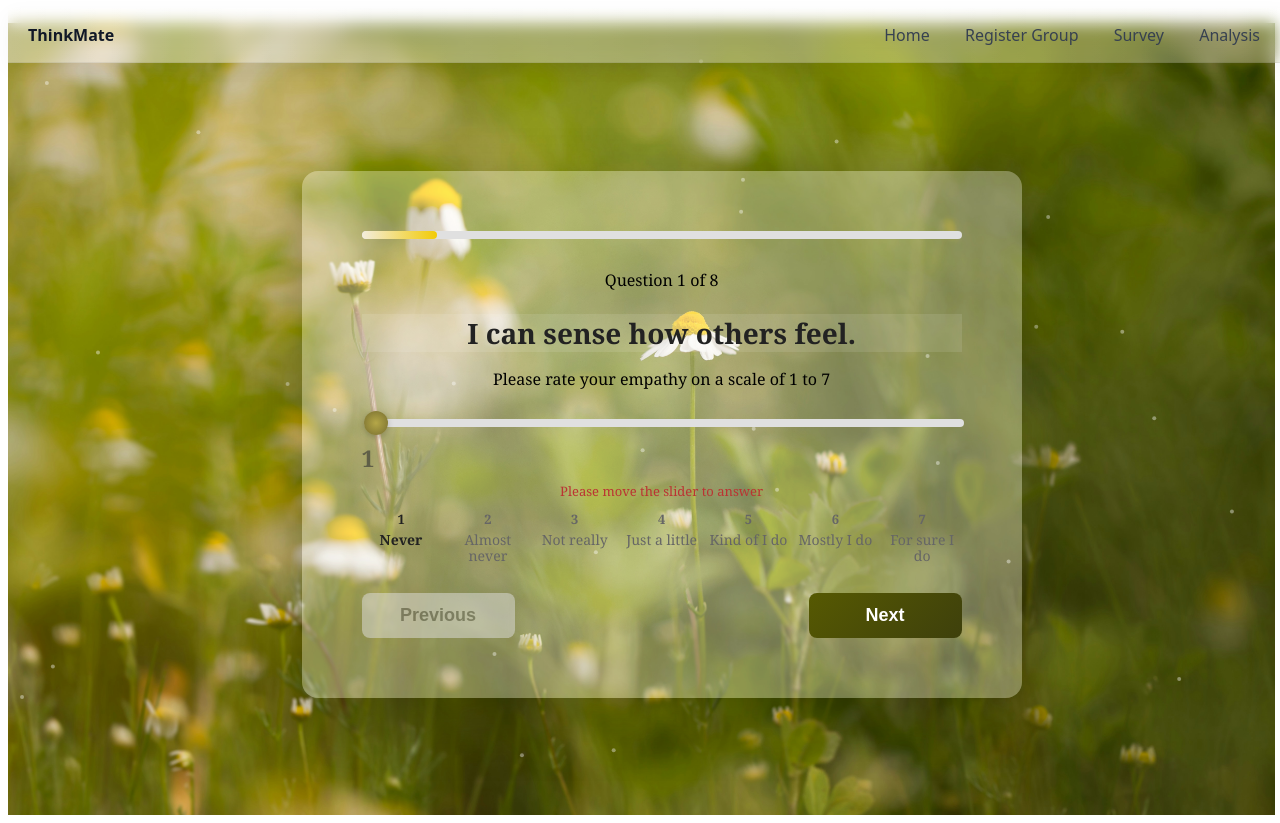
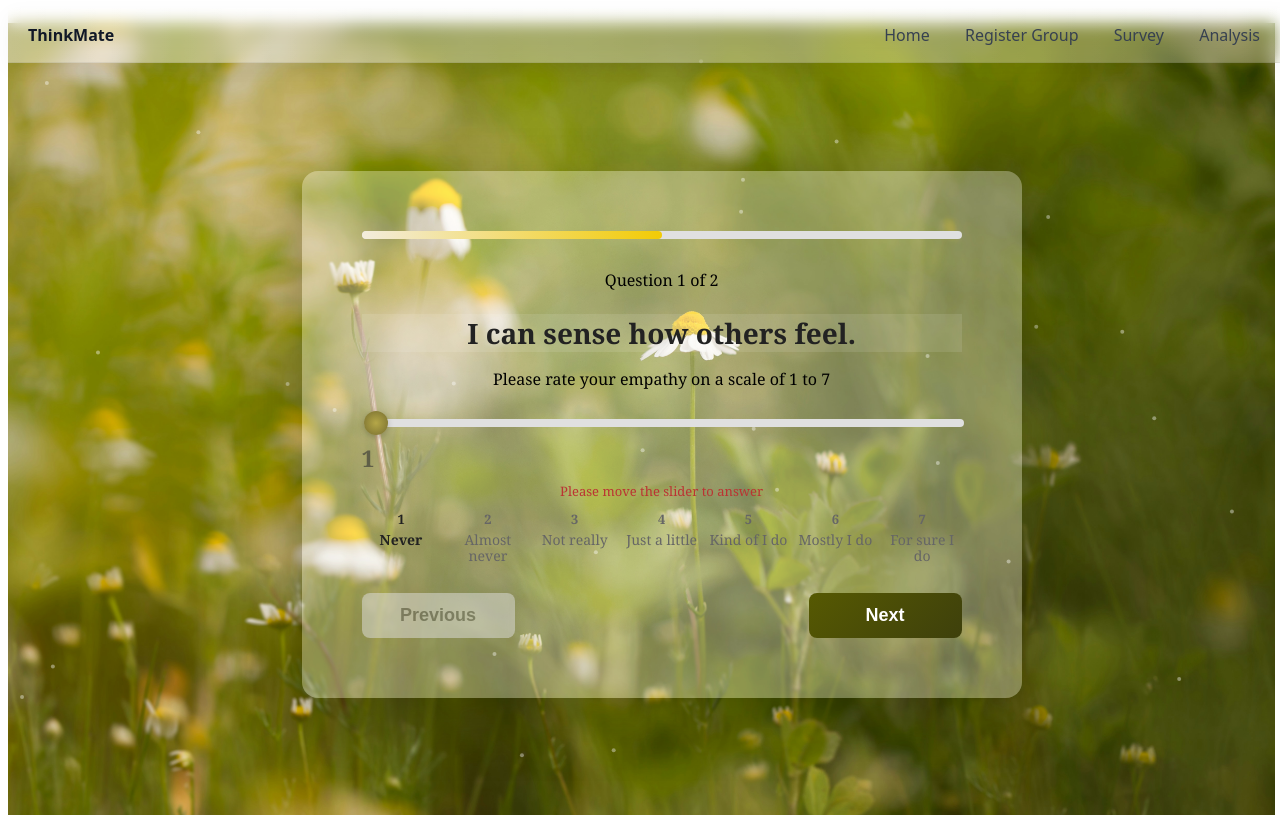
Before and after one commit to juhong7586/thinker, a Next.js app in the folder thinkmate/: page /survey in a window 1280 px wide. Built offline with nearby package versions, Linux system fonts and the light colour scheme; a web font is replaced by a local one.

Commit message:
added AI feature on survey page, ready to move on

```diff
--- a/thinkmate/components/SurveyForm.jsx
+++ b/thinkmate/components/SurveyForm.jsx
@@ -1,4 +1,5 @@
 import React, { useState } from 'react';
+import generateFromAnswers from '../utils/genClient';
 import styles from '../styles/Survey.module.css'
 
 // Questions data configuration
@@ -27,91 +28,90 @@ const questionsData = [
     ,
     invert: true
   },
-  {
-    id: 3,
-    type: 'slider',
-    question: "It is difficult for me to sense what my friends think.",
-    label: 'Please rate your empathy on a scale of 1 to 7',
-    name: 'empathy3',
-    required: true,
-    errorMessage: 'This field is required',
-    min: 1,
-    max: 7
-    ,
-    invert: true
-  },
-  {
-    id: 4,
-    type: 'slider',
-    question: "It is difficult for me to sense what my neighbors think.",
-    label: 'Please rate your empathy on a scale of 1 to 7',
-    name: 'empathy4',
-    required: true,
-    errorMessage: 'This field is required',
-    min: 1,
-    max: 7,
-    invert: true
-  },
-  {
-    id: 5,
-    type: 'checkbox',
-    question: 'It is important to me that (      ) are okay.',
-    label: 'Please select at least one option',
-    name: 'empathy5',
-    required: true,
-    errorMessage: 'Please select at least one interest',
-    options: [
-      { value: 'self', label: 'Myself' },
-      { value: 'family', label: 'My family' },
-      { value: 'friends', label: 'My friends' },
-      { value: 'classmates', label: 'My classmates and my teacher' },
-      { value: 'school', label: 'My school' },
-      { value: 'community', label: 'My community' },
-      { value: 'country', label: 'My country' },
-      { value: 'world', label: 'The world' }
-    ]
-  },
-  {
-    id: 6,
-    type: 'radio',
-    question: "I can see situations from my friends' perspectives.",
-    label: 'Please select one option',
-    name: 'empathy6',
-    required: true,
-    errorMessage: 'Please select an option',
-    options: [
-      { value: 'Yes', label: 'Yes' },
-      { value: 'No', label: 'No' }
-    ]
-  },
- {
-    id: 7,
-    type: 'checkbox',
-    question: 'I can predict the needs of (      ).',
-    label: 'Please select at least one option',
-    name: 'empathy7',
-    required: true,
-    errorMessage: 'Please select at least one interest',
-    options: [
-      { value: 'self', label: 'Myself' },
-      { value: 'family', label: 'My family' },
-      { value: 'friends', label: 'My friends' },
-      { value: 'classmates', label: 'My classmates and my teacher' },
-      { value: 'school', label: 'My school' },
-      { value: 'community', label: 'My community' },
-      { value: 'country', label: 'My country' },
-      { value: 'world', label: 'The world' }
-    ]
-  },
-  {
-    id: 8,
-    type: 'text',
-    question: "Please write three words when you are thinking about others.",
-    label: 'It could be feelings, objects, or situations.',
-    name: 'empathy8',
-    required: true,
-    errorMessage: 'This field is required'
-  }
+//   {
+//     id: 3,
+//     type: 'slider',
+//     question: "It is difficult for me to sense what my friends think.",
+//     label: 'Please rate your empathy on a scale of 1 to 7',
+//     name: 'empathy3',
+//     required: true,
+//     errorMessage: 'This field is required',
+//     min: 1,
+//     max: 7
+//     ,
+//     invert: true
+//   },
+//   {
+//     id: 4,
+//     type: 'slider',
+//     question: "It is difficult for me to sense what my neighbors think.",
+//     label: 'Please rate your empathy on a scale of 1 to 7',
+//     name: 'empathy4',
+//     required: true,
+//     errorMessage: 'This field is required',
+//     min: 1,
+//     max: 7,
+//     invert: true
+//   },
+//   {
+//     id: 5,
+//     type: 'checkbox',
+//     question: 'It is important to me that (      ) are okay.',
+//     label: 'Please select at least one option',
+//     name: 'empathy5',
+//     required: true,
+//     errorMessage: 'Please select at least one interest',
+//     options: [
+//       { value: 'self', label: 'Myself' },
+//       { value: 'family', label: 'My family' },
+//       { value: 'friends', label: 'My friends' },
+//       { value: 'classmates', label: 'My classmates and my teacher' },
+//       { value: 'school', label: 'My school' },
+//       { value: 'community', label: 'My community' },
+//       { value: 'country', label: 'My country' },
+//       { value: 'world', label: 'The world' }
+//     ]
+//   },
+//   {
+//     id: 6,
+//     type: 'slider',
+//     question: "I can see situations from my friends' perspectives.",
+//     label: 'Please rate your empathy on a scale of 1 to 7',
+//     name: 'empathy6',
+//     required: true,
+//     errorMessage: 'This field is required',
+//     min: 1,
+//     max: 7,
+//     invert: true
+//   },
+//  {
+//     id: 7,
+//     type: 'checkbox',
+//     question: 'I can predict the needs of (      ).',
+//     label: 'Please select at least one option',
+//     name: 'empathy7',
+//     required: true,
+//     errorMessage: 'Please select at least one interest',
+//     options: [
+//       { value: 'self', label: 'Myself' },
+//       { value: 'family', label: 'My family' },
+//       { value: 'friends', label: 'My friends' },
+//       { value: 'classmates', label: 'My classmates and my teacher' },
+//       { value: 'school', label: 'My school' },
+//       { value: 'community', label: 'My community' },
+//       { value: 'country', label: 'My country' },
+//       { value: 'world', label: 'The world' }
+//     ]
+//   },
+//   {
+//     id: 8,
+//     type: 'text',
+//     question: "Please write three words when you are thinking about others.",
+//     label: 'It could be feelings, objects, or situations.',
+//     name: 'empathy8',
+//     required: true,
+//     errorMessage: 'This field is required'
+//   }
 ];
 
 // Data handler functions
@@ -136,25 +136,6 @@ const dataHandler = {
     return false;
   },
 
-  submitData: async (formData) => {
-    console.log('Form Data to Submit:', formData);
-
-    try {
-      const response = await fetch('https://fake-api-server.com/submit', {
-        method: 'POST',
-        headers: {
-          'Content-Type': 'application/json',
-        },
-        body: JSON.stringify(formData)
-      });
-
-      console.log('Submission attempted');
-      return { success: true };
-    } catch (error) {
-      console.log('Expected error (fake server):', error.message);
-      return { success: true }; // Return success anyway for demo
-    }
-  },
 
   formatFormData: (answers) => {
     const formatted = {};
@@ -183,6 +164,8 @@ const SurveyForm = () => {
   const [errors, setErrors] = useState({});
   const [touched, setTouched] = useState({});
   const [isSubmitted, setIsSubmitted] = useState(false);
+  const [isSendingToAI, setIsSendingToAI] = useState(false);
+  const [aiReply, setAiReply] = useState(null);
 
   const totalQuestions = questionsData.length;
   const currentQuestionData = questionsData[currentQuestion - 1];
@@ -243,10 +226,10 @@ const SurveyForm = () => {
     return isValid;
   };
 
-  const handleNext = () => {
+  const handleNext = async () => {
     if (validateCurrentQuestion()) {
       if (currentQuestion === totalQuestions) {
-        handleSubmit();
+        await handleSubmit();
       } else {
         setCurrentQuestion(prev => prev + 1);
       }
@@ -261,16 +244,63 @@ const SurveyForm = () => {
 
   const handleSubmit = async () => {
     const formData = dataHandler.formatFormData(answers);
-    const result = await dataHandler.submitData(formData);
+    // First, submit to existing backend (demo)
 
-    if (result.success) {
+    if (formData) {
       setIsSubmitted(true);
+      console.log('SurveyForm: formData submitted, setIsSubmitted=true', { formData });
+    }
+
+    // Send formatted answers to AI for analysis/feedback via genClient
+    try {
+      setIsSendingToAI(true);
+      setAiReply(null);
+
+      const payload = {
+        type: 'survey_analysis',
+        data: formData,
+        meta: {
+          source: 'survey_form',
+          timestamp: new Date().toISOString()
+        }
+      };
+
+      const gen = await generateFromAnswers(payload).catch(err => ({ error: err.message }));
+
+      if (gen && gen.error) {
+        setAiReply({ error: gen.error });
+        console.log('SurveyForm: AI returned error', gen.error);
+      } else if (gen && (gen.reply || gen.answer || gen.data)) {
+        setAiReply(gen.reply ?? gen.answer ?? gen.data);
+        console.log('SurveyForm: AI reply received', gen.reply ?? gen.answer ?? gen.data);
+      } else if (typeof gen === 'string') {
+        setAiReply(gen);
+        console.log('SurveyForm: AI string reply received', gen);
+      } else {
+        setAiReply({ info: 'No response from AI' });
+        console.log('SurveyForm: AI returned no recognizable reply', gen);
+      }
+    } catch (err) {
+      setAiReply({ error: err.message });
+    } finally {
+      setIsSendingToAI(false);
     }
   };
 
   return (
     <div className={styles.container}>
       <div className={styles.formContainer}>
+        {/* DEBUG: visible debug banner while troubleshooting submission state */}
+        {isSubmitted && (
+          <div style={{position:'fixed',top:12,right:12,background:'#0b1220',color:'#e6f0ff',padding:'8px 12px',borderRadius:6,boxShadow:'0 2px 8px rgba(0,0,0,0.3)',zIndex:9999,fontSize:12}}>
+            <div style={{fontWeight:600,marginBottom:6}}>DEBUG</div>
+            <div>isSubmitted: {String(isSubmitted)}</div>
+            <div>isSendingToAI: {String(isSendingToAI)}</div>
+            <div style={{maxWidth:300,whiteSpace:'pre-wrap',overflow:'hidden',textOverflow:'ellipsis'}}>
+              aiReply: {typeof aiReply === 'string' ? aiReply : JSON.stringify(aiReply)}
+            </div>
+          </div>
+        )}
         {/* Progress Bar */}
         <div className={styles.progressBar}>
           <div
@@ -444,6 +474,22 @@ const SurveyForm = () => {
             <p className={`${styles.successText}`}>
               Your responses have been recorded. Thank you for completing the form.
             </p>
+            {/* AI Reply area */}
+            <div className={styles.aiReplyContainer}>
+              {isSendingToAI ? (
+                <p>Analyzing your responses...</p>
+              ) : aiReply ? (
+                aiReply.error ? (
+                  <div className={styles.aiError}>AI Error: {aiReply.error}</div>
+                ) : typeof aiReply === 'string' ? (
+                  <div className={styles.aiTextReply}>{aiReply}</div>
+                ) : (
+                  <pre className={styles.aiJsonReply}>{JSON.stringify(aiReply, null, 2)}</pre>
+                )
+              ) : (
+                <p className={styles.aiHint}>Receive personalized feedback from our AI once you submit.</p>
+              )}
+            </div>
           </div>
         )}
       </div>
--- a/thinkmate/utils/genClient.js
+++ b/thinkmate/utils/genClient.js
@@ -1,13 +1,44 @@
-export async function generateFromAnswers(answers, opts = {}) {
-  const body = { answers, max_new_tokens: opts.max_new_tokens || 120, temperature: opts.temperature ?? 0.2 };
-  const res = await fetch('/api/generate', {
-    method: 'POST',
-    headers: { 'Content-Type': 'application/json' },
-    body: JSON.stringify(body),
-  });
-  const json = await res.json();
-  if (!res.ok) throw new Error(json.error || 'Generation failed');
-  return json; // { reply: "..." }
+export async function generateFromAnswers(answersOrPayload, opts = {}) {
+  // Accept either an answers array or a full payload object
+  const endpoint = process.env.NEXT_PUBLIC_PY_GEN_ENDPOINT || '/api/generate';
+
+  const payload = typeof answersOrPayload === 'object' && !Array.isArray(answersOrPayload)
+    ? answersOrPayload
+    : { type: 'answers', answers: answersOrPayload };
+
+  // normalize common shapes: if caller passed { data: ... } (survey payload),
+  // forward it as { answers: data } which the model server expects
+  if (!payload.answers && payload.data) {
+    payload.answers = payload.data;
+    delete payload.data;
+  }
+
+  let res;
+  try {
+    res = await fetch(endpoint, {
+      method: 'POST',
+      headers: { 'Content-Type': 'application/json' },
+      body: JSON.stringify(payload),
+    });
+  } catch (err) {
+    throw new Error('Network error when contacting generation server: ' + err.message);
+  }
+
+  let json = null;
+  try {
+    json = await res.json();
+  } catch (err) {
+    // Non-JSON response
+    const text = await res.text().catch(() => null);
+    if (!res.ok) throw new Error(text || 'Generation server returned non-JSON response');
+    return text;
+  }
+
+  if (!res.ok) {
+    throw new Error(json.error || json.detail || 'Generation failed');
+  }
+
+  return json; // { reply: '...' } or other structured response
 }
 
 export default generateFromAnswers;
```
Also changed, not shown: 2 other files (tests, documents, lock files or other folders).
